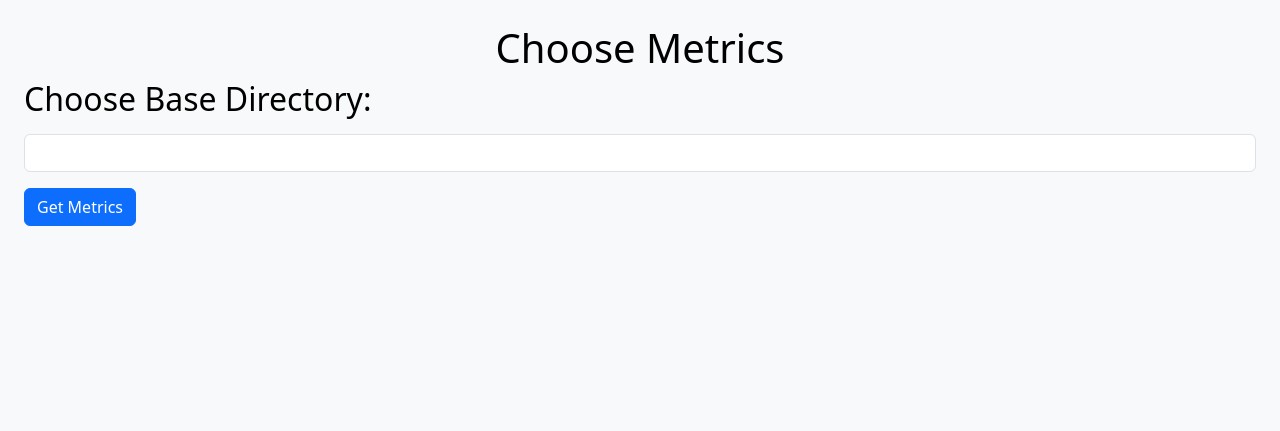
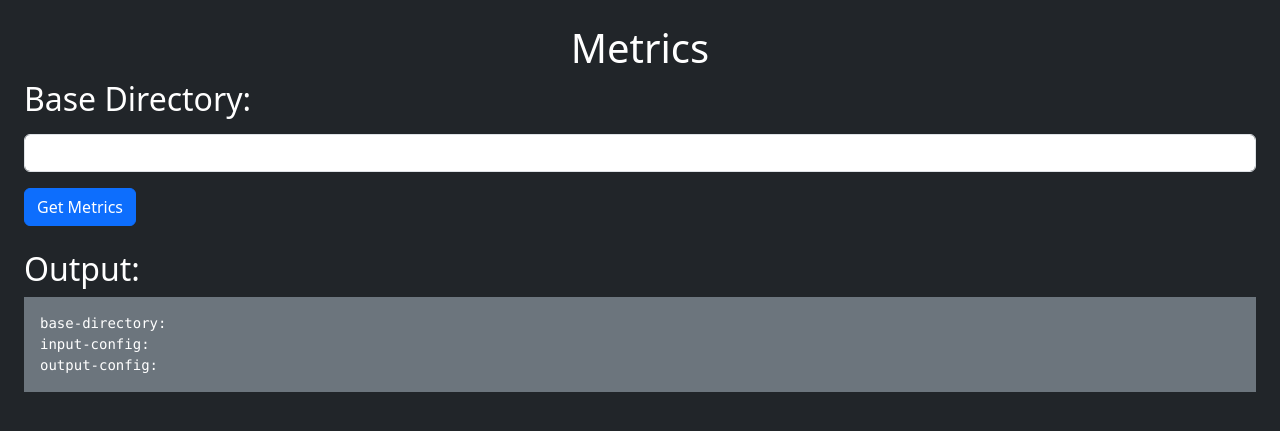
Before and after one commit to iuryFilho/safs, a Flask app: page /choose-metrics in a window 1280 px wide. Shown: the top 431 px of the page. Run offline with Flask 3, Linux system fonts and the light colour scheme.

Commit message:
feat: alterando interface e formato de configuração
Inclui uma seção para escolher os diretórios de simulação e uma que mostra o resultado do form.
Altera o formato do arquivo de configuração para permitir a escolha dos diretórios.
Melhora o tratamento de erros.

```diff
--- a/app.py
+++ b/app.py
@@ -32,48 +32,66 @@ def choose_metrics() -> str:
     """
     if request.method == "POST":
         base_directory = request.form["base-directory"]
-        simulation_directories, err = ex.get_simulations_directories(base_directory)
-        if err:
+        input_config = request.form.get("input-config", "")
+        output_config = request.form.get("output-config", "")
+        action = request.form.get("action", "")
+        print(f"Action: {action}")
+
+        try:
+            simulation_directories_paths = ex.get_simulations_directories(
+                base_directory
+            )
+        except Exception as e:
             return render_template(
                 "choose_metrics.jinja",
-                base_dir_error=err,
+                base_dir_error=str(e),
                 base_directory=base_directory,
-                config_file=config_file,
+                input_config=input_config,
+                output_config=output_config,
             )
 
-        csv_paths = ex.get_csv_by_directory(simulation_directories[0])
+        simulation_directories = [
+            s.split("/")[-2] for s in simulation_directories_paths
+        ]
+
+        csv_paths = ex.get_csv_by_directory(simulation_directories_paths[0])
         metric_groups = ex.extract_metric_group_names(csv_paths)
         grouped_metrics = ex.group_metrics(metric_groups, csv_paths)
 
-        config_file = request.form["config-file"]
-        config_data, err = ex.load_config(config_file)
-        if err:
+        try:
+            config_data = ex.load_config(input_config)
+        except Exception as e:
             return render_template(
                 "choose_metrics.jinja",
-                config_file_error=err,
+                input_config_error=str(e),
                 base_directory=base_directory,
-                config_file=config_file,
+                input_config=input_config,
+                simulation_directories=simulation_directories,
                 grouped_metrics=grouped_metrics,
+                output_config=output_config,
             )
 
-        output_config_file = request.form.get("output-config-file", "")
-        if output_config_file:
-            new_config_data = {}
-            for metric_group, metric_list in config_data.items():
+        if action == "save-config" and output_config:
+            new_config_data = {"directories": [], "metrics": {}}
+            for dir in simulation_directories:
+                if dir in request.form:
+                    new_config_data["directories"].append(dir)
+            for metric_group, metric_list in grouped_metrics.items():
                 for metric in metric_list:
                     if metric in request.form:
-                        new_config_data[metric_group] = new_config_data.get(
-                            metric_group, []
-                        ) + [metric]
-            ex.save_config(new_config_data, output_config_file)
+                        new_config_data["metrics"][metric_group] = new_config_data[
+                            "metrics"
+                        ].get(metric_group, []) + [metric]
+            ex.save_config(new_config_data, output_config)
 
         return render_template(
             "choose_metrics.jinja",
             base_directory=base_directory,
-            config_file=config_file,
+            input_config=input_config,
+            config_data=config_data,
             simulation_directories=simulation_directories,
             grouped_metrics=grouped_metrics,
-            config_data=config_data,
+            output_config=output_config,
         )
     else:
         return render_template("choose_metrics.jinja")
--- a/config.json
+++ b/config.json
@@ -1,4 +1,9 @@
 {
+    "directories": [
+        "GCX_GreedReoptimization_CircuitBlocked_XT_XTO_001",
+        "GC_GreedReoptimization_CircuitFinalized_001"
+    ],
+    "metrics": {
         "BitRateBlockingProbability": [
             "BitRate blocking probability",
             "General requested bitRate"
@@ -7,3 +12,4 @@
             "Blocking probability"
         ]
     }
+}
--- a/templates/choose_metrics.jinja
+++ b/templates/choose_metrics.jinja
@@ -4,83 +4,117 @@
 <head>
   <meta charset="UTF-8">
   <meta name="viewport" content="width=device-width, initial-scale=1.0">
-    <title>Choose Metrics - SAFS</title>
+  <title>Metrics - SAFS</title>
   <link href="https://cdn.jsdelivr.net/npm/bootstrap@5.3.6/dist/css/bootstrap.min.css" rel="stylesheet"
     integrity="sha384-4Q6Gf2aSP4eDXB8Miphtr37CMZZQ5oXLH2yaXMJ2w8e2ZtHTl7GptT4jmndRuHDT" crossorigin="anonymous">
 </head>
 
-<body class="p-4 text-bg-light">
+<body class="p-4 text-bg-dark">
+  <header class="text-center">
+    <h1>Metrics</h1>
+  </header>
 
-    <header class="d-flex justify-content-center">
-        <h1>Choose Metrics</h1>
-    </header>
+  <form id="form" action="{{ url_for('choose_metrics') }}" method="post">
     <section id="base-directory-section">
-        <form action="{{ url_for('choose_metrics') }}" method="post">
       <div class="col">
         <label for="base-directory" class="form-label">
-                    <h2>Choose Base Directory:</h2>
+          <h2>Base Directory:</h2>
         </label>
         <input type="text" id="base-directory" class="form-control mb-3" name="base-directory"
           value="{{ base_directory }}" required>
-                <button type="submit" class="btn btn-primary">Get Metrics</button>
+        <button type="submit" class="btn btn-primary" name="action" value="get-metrics">Get Metrics</button>
       </div>
       {% if base_dir_error %}
       <div class="alert alert-danger mt-3" role="alert">
         {{ base_dir_error }}
       </div>
       {% endif %}
-            <input type="text" name="config-file" value="{{ config_file }}" hidden>
-        </form>
     </section>
 
     {% if base_directory and not base_dir_error %}
-    <section id="config-file-section" class="mt-4">
-        <form action="{{ url_for('choose_metrics') }}" method="post">
+    <section id="input-config-section" class="mt-4">
       <div class="col">
-                <label for="config-file" class="form-label">
-                    <h2>Choose Optional Config File:</h2>
+        <label for="input-config" class="form-label">
+          <h2>Input Configuration File (Optional):</h2>
         </label>
-                <input type="text" id="config-file" class="form-control mb-3" name="config-file"
-                    value="{{ config_file }}">
-                <button type="submit" class="btn btn-primary">Get Config File Data</button>
+        <input type="text" id="input-config" class="form-control mb-3" name="input-config" value="{{ input_config }}"
+          placeholder="Enter input configuration file path">
+        <button type="submit" class="btn btn-primary" name="action" value="load-config">Load Configuration</button>
       </div>
-            {% if config_file_error %}
+      {% if input_config_error %}
       <div class="alert alert-danger mt-3" role="alert">
-                {{ config_file_error }}
+        {{ input_config_error }}
       </div>
       {% endif %}
-            <input type="text" name="base-directory" value="{{ base_directory }}" hidden>
-        </form>
+    </section>
+
+    <section id="output-config-section" class="mt-4">
+      <div class="col">
+        <label for="output-config" class="form-label">
+          <h2>Output Configuration File (Optional):</h2>
+        </label>
+        <input type="text" id="output-config" class="form-control mb-3" name="output-config" value="{{ output_config }}"
+          placeholder="Enter output configuration file path">
+        <button type="submit" class="btn btn-primary" name="action" value="save-config">Save Configuration</button>
+      </div>
     </section>
     {% else %}
-    <input type="text" name="config-file" value="{{ config_file }}" hidden>
+    <input type="text" name="input-config" value="{{ input_config }}" hidden>
+    <input type="text" name="output-config" value="{{ output_config }}" hidden>
     {% endif %}
 
+    {% if simulation_directories %}
+    <section id="simulation-directories-section" class="mt-4">
+      <h2>Simulation Directories List:</h2>
+      <ul class="list-group">
+        {% if config_data and config_data["directories"] %}
+        {% for sim_dir in simulation_directories %}
+        <li class="list-group-item text-bg-light">
+          <input id="{{ sim_dir }}" class="form-check-input me-1" type="checkbox" name="{{ sim_dir }}"
+            value="{{ sim_dir }}" {% if sim_dir in config_data["directories"] %}checked{% endif %}>
+          <label class="form-check-label stretched-link" for="{{ sim_dir }}">
+            {{ sim_dir }}
+          </label>
+        </li>
+        {% endfor %}
+        {% else %}
+        {% for sim_dir in simulation_directories %}
+        <li class="list-group-item text-bg-light">
+          <input id="{{ sim_dir }}" class="form-check-input me-1" type="checkbox" name="{{ sim_dir }}"
+            value="{{ sim_dir }}">
+          <label class="form-check-label stretched-link" for="{{ sim_dir }}">
+            {{ sim_dir }}
+          </label>
+        </li>
+        {% endfor %}
+        {% endif %}
+      </ul>
+    </section>
+    {% endif %}
 
     {% if grouped_metrics %}
     <section id="metrics-section" class="mt-4">
-        <form action="{{ url_for('choose_metrics') }}" method="post">
-            <h2>Metrics:</h2>
+      <h2>Metrics List:</h2>
       <div class="accordion mb-3" id="accordion">
         {%for metric_group, metric_list in grouped_metrics.items() %}
         <div class="accordion-item">
           <h3 class="accordion-header">
-                        <button id="{{ metric_group }}-but" class="accordion-button text-bg-secondary collapsed"
-                            type="button" data-bs-toggle="collapse" data-bs-target="#{{ metric_group }}"
-                            aria-expanded="false" aria-controls="{{ metric_group }}">
+            <button id="{{ metric_group }}-but" class="accordion-button text-bg-secondary collapsed" type="button"
+              data-bs-toggle="collapse" data-bs-target="#{{ metric_group }}" aria-expanded="false"
+              aria-controls="{{ metric_group }}">
               {{ metric_group }}
             </button>
           </h3>
-                    <div id="{{ metric_group }}" class="accordion-collapse collapse">
-                        <div class="accordion-body">
-                            <div class="row">
+
+          <div id="{{ metric_group }}" class="accordion-collapse collapse bg-dark-subtle">
+            <div class="accordion-body p-2">
               <ul class="list-group">
-                                    {% if config_data %}
+                {% if config_data and config_data["metrics"] %}
                 {% for metric in metric_list %}
                 <li class="list-group-item text-bg-light">
-                                        {% if metric in config_data[metric_group] %}
-                                        <input id="{{ metric }}" class="form-check-input me-1" type="checkbox"
-                                            name="{{ metric }}" value="{{ metric }}" checked>
+                  {% if metric in config_data["metrics"][metric_group] %}
+                  <input id="{{ metric }}" class="form-check-input me-1" type="checkbox" name="metric-list"
+                    value="{{ metric }}" checked>
                   <script>
                     var metric_group_but = document.getElementById("{{ metric_group }}-but");
                     metric_group_but.classList.remove("collapsed");
@@ -88,8 +122,8 @@
                     document.getElementById("{{ metric_group }}").classList.add("show");
                   </script>
                   {% else %}
-                                        <input id="{{ metric }}" class="form-check-input me-1" type="checkbox"
-                                            name="{{ metric }}" value="{{ metric }}">
+                  <input id="{{ metric }}" class="form-check-input me-1" type="checkbox" name="{{ metric }}"
+                    value="{{ metric }}">
                   {% endif %}
                   <label class="form-check-label stretched-link" for="{{ metric }}">
                     {{ metric }}
@@ -99,8 +133,8 @@
                 {% else %}
                 {% for metric in metric_list %}
                 <li class="list-group-item text-bg-light">
-                                        <input id="{{ metric }}" class="form-check-input me-1" type="checkbox"
-                                            name="{{ metric }}" value="{{ metric }}">
+                  <input id="{{ metric }}" class="form-check-input me-1" type="checkbox" name="{{ metric }}"
+                    value="{{ metric }}">
                   <label class="form-check-label stretched-link" for="{{ metric }}">
                     {{ metric }}
                   </label>
@@ -111,28 +145,32 @@
             </div>
           </div>
         </div>
-                </div>
         {% endfor %}
       </div>
-            <div class="col">
-                <label for="output-config-file" class="form-label">
-                    <h2>Choose Output Config File:</h2>
-                </label>
-                <input type="text" id="output-config-file" class="form-control mb-3" name="output-config-file"
-                    value="{{ output_config_file }}">
-                <button type="submit" class="btn btn-primary">Save Config Data</button>
-            </div>
-
-            <input type="text" name="base-directory" value="{{ base_directory }}" hidden>
-            <input type="text" name="config-file" value="{{ config_file }}" hidden>
-        </form>
     </section>
     {% endif %}
   </form>
 
+  <section id="output-section" class="mt-4">
+    <h2>Output:</h2>
+    <pre id="output" class="text-bg-secondary p-3"></pre>
+  </section>
+
   <script src="https://cdn.jsdelivr.net/npm/bootstrap@5.3.6/dist/js/bootstrap.bundle.min.js"
     integrity="sha384-j1CDi7MgGQ12Z7Qab0qlWQ/Qqz24Gc6BM0thvEMVjHnfYGF0rmFCozFSxQBxwHKO"
     crossorigin="anonymous"></script>
+  <script>
+    const form = document.getElementById("form");
+    const submitter = document.querySelector("button[value=save-config]");
+    const formData = new FormData(form, submitter);
+
+    const output = document.getElementById("output");
+    console.log(formData);
+
+    for (const [key, value] of formData) {
+      output.textContent += `${key}: ${value}\n`;
+    }
+  </script>
 </body>
 
 </html>
```
Also changed, not shown: TesteGraficoPython/extraction.py (+46 -22 lines), result.json (deleted, +0 -9 lines), 1 other file. Lines whose indentation alone changed are shown as unchanged.
